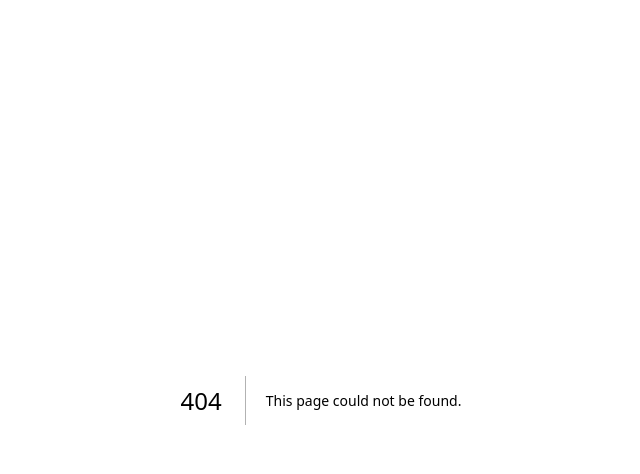
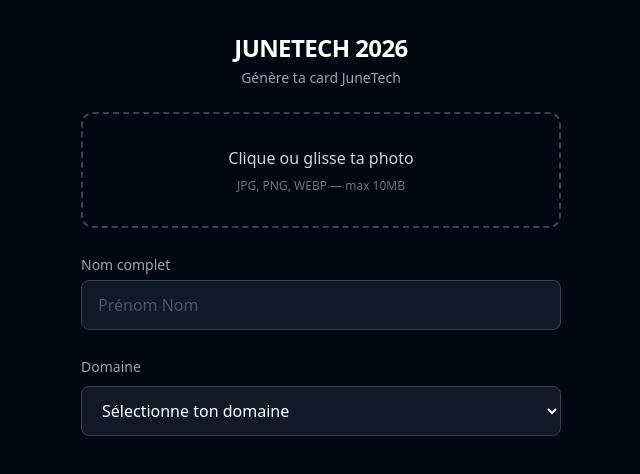
Before and after one commit to francisdanzo/comlab-cards, a Next.js app: page /attendee in a window 1280 px wide. Before the commit this address had no page. Shown: the top 474 px of the page, without its empty margins (319-959 px from the left). Built offline with nearby package versions, Linux system fonts and the light colour scheme.

Commit message:
feat: add route pages for attendee, speaker, volunteer

```diff
--- /dev/null
+++ b/src/app/attendee/page.tsx
@@ -0,0 +1,5 @@
+import CardGenerator from '@/components/CardGenerator'
+
+export default function AttendeePage() {
+  return <CardGenerator templateType="attendee" />
+}
--- a/src/app/layout.tsx
+++ b/src/app/layout.tsx
@@ -1,35 +1,19 @@
-import type { Metadata } from "next";
-import localFont from "next/font/local";
-import "./globals.css";
-
-const geistSans = localFont({
-  src: "./fonts/GeistVF.woff",
-  variable: "--font-geist-sans",
-  weight: "100 900",
-});
-const geistMono = localFont({
-  src: "./fonts/GeistMonoVF.woff",
-  variable: "--font-geist-mono",
-  weight: "100 900",
-});
+import type { Metadata } from 'next'
+import './globals.css'
 
 export const metadata: Metadata = {
-  title: "Create Next App",
-  description: "Generated by create next app",
-};
+  title: 'JuneTech 2026 — Card Generator',
+  description: 'Génère ta card JuneTech 2026',
+}
 
 export default function RootLayout({
   children,
-}: Readonly<{
-  children: React.ReactNode;
-}>) {
+}: {
+  children: React.ReactNode
+}) {
   return (
-    <html lang="en">
-      <body
-        className={`${geistSans.variable} ${geistMono.variable} antialiased`}
-      >
-        {children}
-      </body>
+    <html lang="fr">
+      <body>{children}</body>
     </html>
-  );
+  )
 }
--- /dev/null
+++ b/src/app/speaker/page.tsx
@@ -0,0 +1,5 @@
+import CardGenerator from '@/components/CardGenerator'
+
+export default function SpeakerPage() {
+  return <CardGenerator templateType="speaker" />
+}
--- /dev/null
+++ b/src/app/volunteer/page.tsx
@@ -0,0 +1,5 @@
+import CardGenerator from '@/components/CardGenerator'
+
+export default function VolunteerPage() {
+  return <CardGenerator templateType="volunteer" />
+}
```
